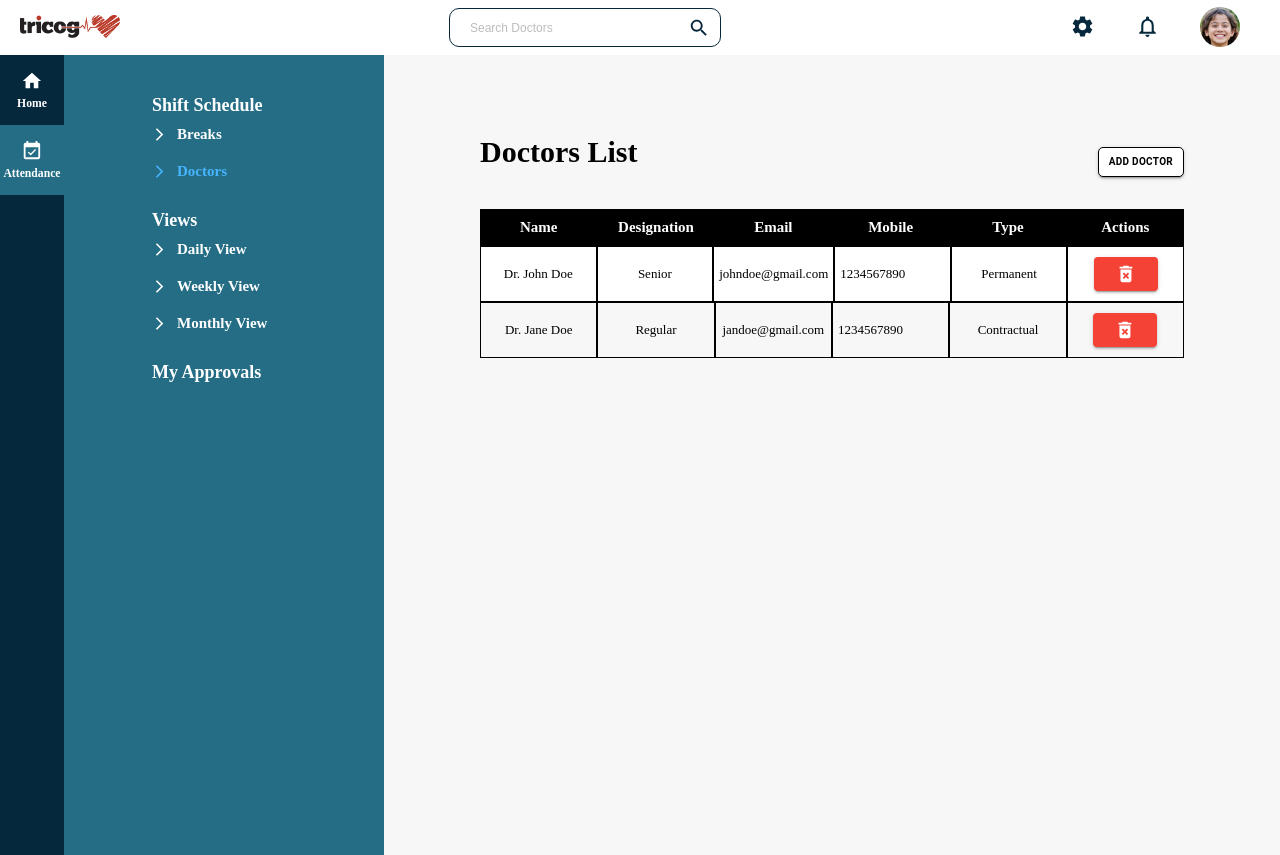
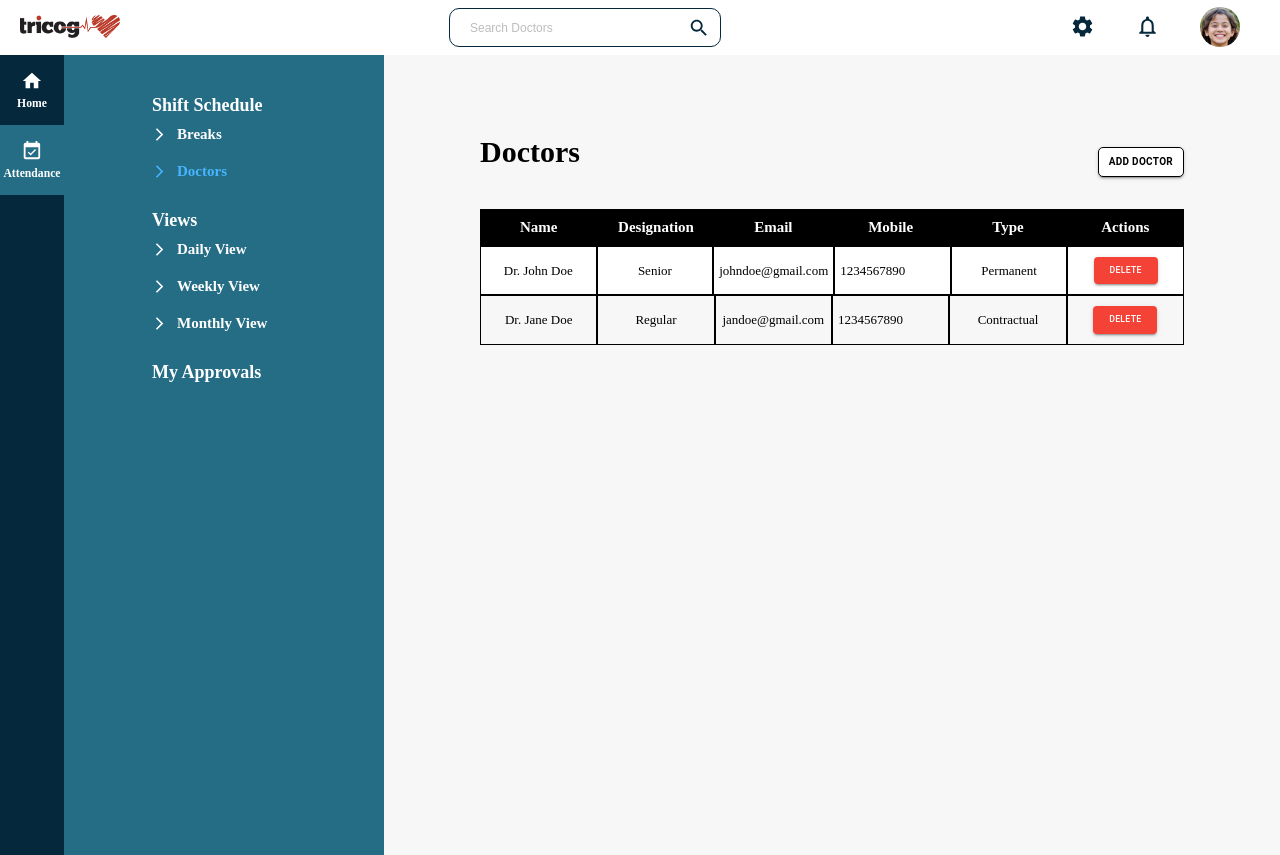
Before and after one commit to Sneha-Shaw/shift_frontend, a React (Create React App) app: page /attendance/doctors in a window 1280 px wide. Built offline with nearby package versions, Linux system fonts and the light colour scheme.

Commit message:
`fix`:`doctors`

```diff
--- a/src/pages/DoctorsList/DoctorsList.js
+++ b/src/pages/DoctorsList/DoctorsList.js
@@ -5,7 +5,6 @@ import SubSidebar from '../../components/SubSidebar/SubSidebar'
 import { Button } from '@mui/material'
 import Dropdown from 'react-dropdown';
 import 'react-dropdown/style.css';
-import DeleteForeverIcon from '@mui/icons-material/DeleteForever';
 
 
 const DoctorsList = () => {
@@ -46,7 +45,7 @@ const DoctorsList = () => {
                 {
                     !show && (
                         <div className={classes.header}>
-                            <h1>Doctors List</h1>
+                            <h1>Doctors</h1>
                             <Button
                                 variant="contained"
                                 onClick={() => setShow(!show)}
@@ -131,7 +130,7 @@ const DoctorsList = () => {
                                                 }
                                             }}
                                         >
-                                            <DeleteForeverIcon fontSize="large" />
+                                            Delete
                                         </Button>
                                     </div>
                                 </div>
```
